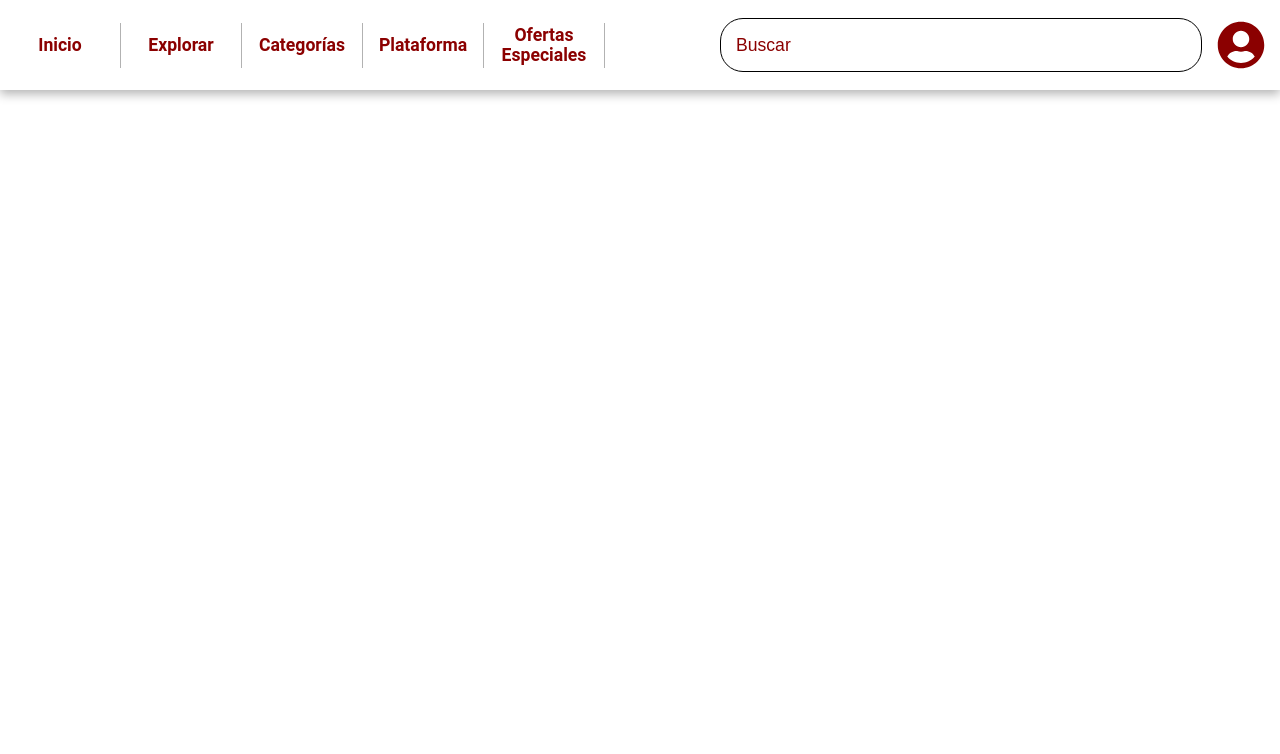
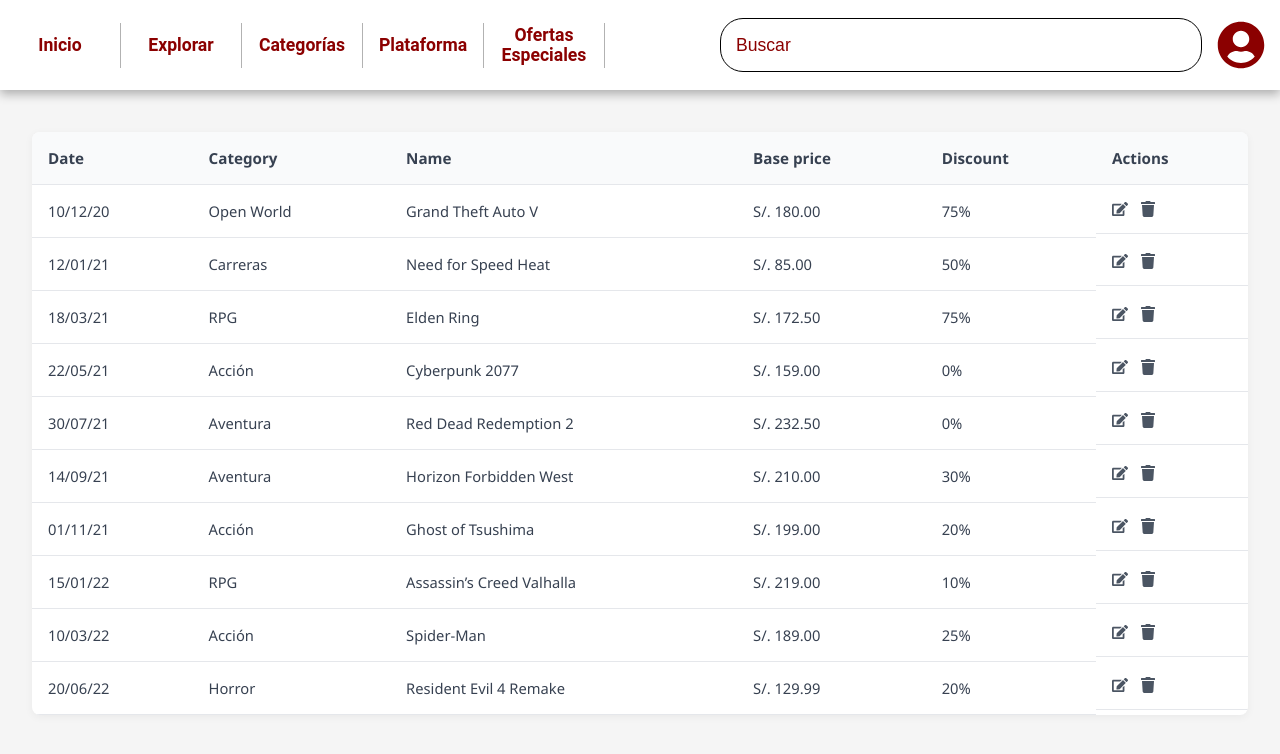
Before and after one commit to jdpadillavigo/GameStore-Frontend, a React (Vite) app: page /a/juegos in a window 1280 px wide. Shown: the top 754 px of the page. Built offline with nearby package versions, Linux system fonts and the light colour scheme.

Commit message:
Correciones y requerimientos hechos

```diff
--- a/src/pages/AdminPages/Games/Games.css
+++ b/src/pages/AdminPages/Games/Games.css
@@ -0,0 +1,172 @@
+/* Contenedor principal */
+.games-table-container {
+  background-color: #f5f5f5;
+  padding: 2rem;
+  min-height: 100vh;
+  font-family: 'Segoe UI', sans-serif;
+}
+
+/* Encabezado superior */
+.header-row {
+  display: flex;
+  justify-content: space-between;
+  align-items: center;
+  margin-bottom: 1.5rem;
+}
+
+.header-row h1 {
+  font-size: 1.75rem;
+  font-weight: 600;
+}
+
+/* Botones superiores */
+.header-actions {
+  display: flex;
+  gap: 1rem;
+}
+
+.filter-btn,
+.add-btn {
+  background-color: #e5e7eb;
+  border: none;
+  padding: 0.5rem 1.2rem;
+  border-radius: 9999px;
+  font-size: 0.9rem;
+  cursor: pointer;
+  transition: background 0.3s ease;
+}
+
+.filter-btn:hover,
+.add-btn:hover {
+  background-color: #d1d5db;
+}
+
+/* Tabla */
+.games-table {
+  width: 100%;
+  border-collapse: collapse;
+  background-color: #ffffff;
+  border-radius: 0.5rem;
+  overflow: hidden;
+  box-shadow: 0 2px 8px rgba(0, 0, 0, 0.05);
+}
+
+.games-table th,
+.games-table td {
+  padding: 1rem;
+  text-align: left;
+  border-bottom: 1px solid #e5e7eb;
+}
+
+.games-table th {
+  background-color: #f9fafb;
+  font-weight: 600;
+  font-size: 0.95rem;
+  color: #374151;
+}
+
+.games-table td {
+  font-size: 0.92rem;
+  color: #374151;
+}
+
+/* Acciones (íconos) */
+.actions {
+  display: flex;
+  gap: 0.75rem;
+}
+
+.edit-icon,
+.delete-icon {
+  cursor: pointer;
+  font-size: 1rem;
+  color: #4b5563;
+  transition: color 0.3s;
+}
+
+.edit-icon:hover {
+  color: #2563eb; /* Azul */
+}
+
+.delete-icon:hover {
+  color: #dc2626; /* Rojo */
+}
+
+/* MODALES */
+
+.modal {
+  position: fixed;
+  top: 0;
+  left: 0;
+  width: 100%;
+  height: 100%;
+  background-color: rgba(0, 0, 0, 0.45);
+  display: flex;
+  justify-content: center;
+  align-items: center;
+  z-index: 999;
+}
+
+.modal-content {
+  background: #ffffff;
+  padding: 2rem;
+  border-radius: 1rem;
+  width: 90%;
+  max-width: 420px;
+  box-shadow: 0 0 20px rgba(0, 0, 0, 0.2);
+}
+
+.modal-content h2 {
+  margin-bottom: 1rem;
+  font-size: 1.25rem;
+  text-align: center;
+}
+
+.modal-content p {
+  text-align: center;
+  margin-bottom: 1.5rem;
+  color: #374151;
+}
+
+/* Inputs */
+.modal-content input {
+  display: block;
+  width: 100%;
+  padding: 0.6rem;
+  margin-bottom: 1rem;
+  font-size: 1rem;
+  border: 1px solid #d1d5db;
+  border-radius: 0.5rem;
+}
+
+/* Botones del modal */
+.modal-actions {
+  display: flex;
+  justify-content: space-between;
+  gap: 1rem;
+}
+
+.modal-actions button {
+  flex: 1;
+  padding: 0.5rem 1rem;
+  border-radius: 9999px;
+  border: none;
+  font-size: 0.95rem;
+  cursor: pointer;
+  transition: background-color 0.3s ease;
+  font-weight: 500;
+}
+
+.modal-actions button:first-child {
+  background-color: #e5e7eb;
+  color: #111827;
+}
+
+.modal-actions button:last-child {
+  background-color: #3b82f6;
+  color: #fff;
+}
+
+.modal-actions button:hover {
+  opacity: 0.9;
+}
--- a/src/pages/AdminPages/Games/Games.tsx
+++ b/src/pages/AdminPages/Games/Games.tsx
@@ -1,11 +1,166 @@
-import './Games.css';
+import { useEffect, useState } from "react";
+import "./Games.css";
+import { FaEdit, FaTrash } from "react-icons/fa";
+
+type Game = {
+  id: number;
+  date: string;
+  category: string;
+  name: string;
+  price: number;
+  discount: number;
+};
+
+const sampleGames: Game[] = [
+  { id: 1, date: "10/12/20", category: "Open World", name: "Grand Theft Auto V", price: 180, discount: 75 },
+  { id: 2, date: "12/01/21", category: "Carreras", name: "Need for Speed Heat", price: 85, discount: 50 },
+  { id: 3, date: "18/03/21", category: "RPG", name: "Elden Ring", price: 172.5, discount: 75 },
+  { id: 4, date: "22/05/21", category: "Acción", name: "Cyberpunk 2077", price: 159, discount: 0 },
+  { id: 5, date: "30/07/21", category: "Aventura", name: "Red Dead Redemption 2", price: 232.5, discount: 0 },
+  { id: 6, date: "14/09/21", category: "Aventura", name: "Horizon Forbidden West", price: 210, discount: 30 },
+  { id: 7, date: "01/11/21", category: "Acción", name: "Ghost of Tsushima", price: 199, discount: 20 },
+  { id: 8, date: "15/01/22", category: "RPG", name: "Assassin’s Creed Valhalla", price: 219, discount: 10 },
+  { id: 9, date: "10/03/22", category: "Acción", name: "Spider-Man", price: 189, discount: 25 },
+  { id: 10, date: "20/06/22", category: "Horror", name: "Resident Evil 4 Remake", price: 129.99, discount: 20 }
+];
 
 const Games = () => {
+  const [games, setGames] = useState<Game[]>([]);
+  const [showModal, setShowModal] = useState(false);
+  const [showDeleteModal, setShowDeleteModal] = useState(false);
+  const [editingGame, setEditingGame] = useState<Game | null>(null);
+  const [gameToDelete, setGameToDelete] = useState<Game | null>(null);
+
+  const [form, setForm] = useState({ date: "", category: "", name: "", price: "", discount: "" });
+
+  useEffect(() => {
+    setGames(sampleGames);
+  }, []);
+
+  const openAddModal = () => {
+    setEditingGame(null);
+    setForm({ date: "", category: "", name: "", price: "", discount: "" });
+    setShowModal(true);
+  };
+
+  const openEditModal = (game: Game) => {
+    setEditingGame(game);
+    setForm({
+      date: game.date,
+      category: game.category,
+      name: game.name,
+      price: String(game.price),
+      discount: String(game.discount),
+    });
+    setShowModal(true);
+  };
+
+  const openDeleteModal = (game: Game) => {
+    setGameToDelete(game);
+    setShowDeleteModal(true);
+  };
+
+  const handleChange = (e: React.ChangeEvent<HTMLInputElement>) => {
+    setForm({ ...form, [e.target.name]: e.target.value });
+  };
+
+  const handleSubmit = () => {
+    const newGame: Game = {
+      id: editingGame ? editingGame.id : Date.now(),
+      date: form.date,
+      category: form.category,
+      name: form.name,
+      price: parseFloat(form.price),
+      discount: parseInt(form.discount),
+    };
+
+    if (editingGame) {
+      setGames(games.map(g => g.id === editingGame.id ? newGame : g));
+    } else {
+      setGames([...games, newGame]);
+    }
+
+    setShowModal(false);
+  };
+
+  const handleDelete = () => {
+    if (gameToDelete) {
+      setGames(games.filter(g => g.id !== gameToDelete.id));
+      setShowDeleteModal(false);
+    }
+  };
+
   return (
-    <div>
-        Contenido
+    <div className="games-table-container">
+      <div className="header-row">
+        <h1>Games</h1>
+        <div className="header-actions">
+          <button className="filter-btn">Filter</button>
+          <button className="add-btn" onClick={openAddModal}>+ Add</button>
+        </div>
+      </div>
+
+      <table className="games-table">
+        <thead>
+          <tr>
+            <th>Date</th>
+            <th>Category</th>
+            <th>Name</th>
+            <th>Base price</th>
+            <th>Discount</th>
+            <th>Actions</th>
+          </tr>
+        </thead>
+        <tbody>
+          {games.map((game) => (
+            <tr key={game.id}>
+              <td>{game.date}</td>
+              <td>{game.category}</td>
+              <td>{game.name}</td>
+              <td>S/. {game.price.toFixed(2)}</td>
+              <td>{game.discount}%</td>
+              <td className="actions">
+                <FaEdit className="edit-icon" onClick={() => openEditModal(game)} />
+                <FaTrash className="delete-icon" onClick={() => openDeleteModal(game)} />
+              </td>
+            </tr>
+          ))}
+        </tbody>
+      </table>
+
+      {/* Modal Agregar / Editar */}
+      {showModal && (
+        <div className="modal">
+          <div className="modal-content">
+            <h2>{editingGame ? "Edit Game" : "Add Game"}</h2>
+            <input name="date" placeholder="Date" value={form.date} onChange={handleChange} />
+            <input name="category" placeholder="Category" value={form.category} onChange={handleChange} />
+            <input name="name" placeholder="Name" value={form.name} onChange={handleChange} />
+            <input name="price" placeholder="Price" value={form.price} onChange={handleChange} />
+            <input name="discount" placeholder="Discount" value={form.discount} onChange={handleChange} />
+            <div className="modal-actions">
+              <button onClick={() => setShowModal(false)}>Cancel</button>
+              <button onClick={handleSubmit}>Submit</button>
+            </div>
+          </div>
+        </div>
+      )}
+
+      {/* Modal Confirmar Eliminación */}
+      {showDeleteModal && (
+        <div className="modal">
+          <div className="modal-content">
+            <h2>Delete game</h2>
+            <p>Are you sure that you want to delete this register?</p>
+            <div className="modal-actions">
+              <button onClick={() => setShowDeleteModal(false)}>Cancel</button>
+              <button onClick={handleDelete}>Submit</button>
+            </div>
+          </div>
+        </div>
+      )}
     </div>
   );
-}
+};
 
 export default Games;
--- a/src/pages/Login/Login.tsx
+++ b/src/pages/Login/Login.tsx
@@ -8,7 +8,15 @@
   const [mensaje, setMensaje] = useState('');
   const navigate = useNavigate();
 
-  const handleLogin = () => {
+  const handleLogin = (e: React.FormEvent) => {
+    e.preventDefault();
+
+    // Validación manual de campos vacíos
+    if (email.trim() === '' || password.trim() === '') {
+      setMensaje('Por favor, completa todos los campos');
+      return;
+    }
+
     const usuarios = JSON.parse(localStorage.getItem('usuariosRegistrados') || '[]');
     const usuario = usuarios.find((u: any) => u.email === email);
 
@@ -26,6 +34,7 @@
       localStorage.setItem('usuarioLogueado', JSON.stringify(usuario));
       localStorage.setItem('rol', usuario.rol);
       setMensaje('Inicio de sesión exitoso ✅');
+
       setTimeout(() => {
         if (usuario.rol === 'usuario') {
           navigate('/');
@@ -41,7 +50,7 @@
 
   return (
     <div className="login-container">
-      <form className="login-form">
+      <form className="login-form" onSubmit={handleLogin}>
         <h2>Iniciar sesión</h2>
 
         {mensaje && <p className="login-form__mensaje">{mensaje}</p>}
@@ -53,7 +62,6 @@
           placeholder="correo@ejemplo.com"
           value={email}
           onChange={(e) => setEmail(e.target.value)}
-          required
         />
 
         <label htmlFor="password">Contraseña:</label>
@@ -63,10 +71,9 @@
           placeholder="••••••••"
           value={password}
           onChange={(e) => setPassword(e.target.value)}
-          required
         />
 
-        <button type="button" onClick={handleLogin}>Entrar</button>
+        <button type="submit">Entrar</button>
 
         <p className="login-form__link">
           ¿No tienes cuenta? <Link to="/register">Regístrate</Link>
```
Also changed, not shown: src/pages/Register/Register.css (+19 -3 lines), src/pages/Register/Register.tsx (+37 -40 lines).
